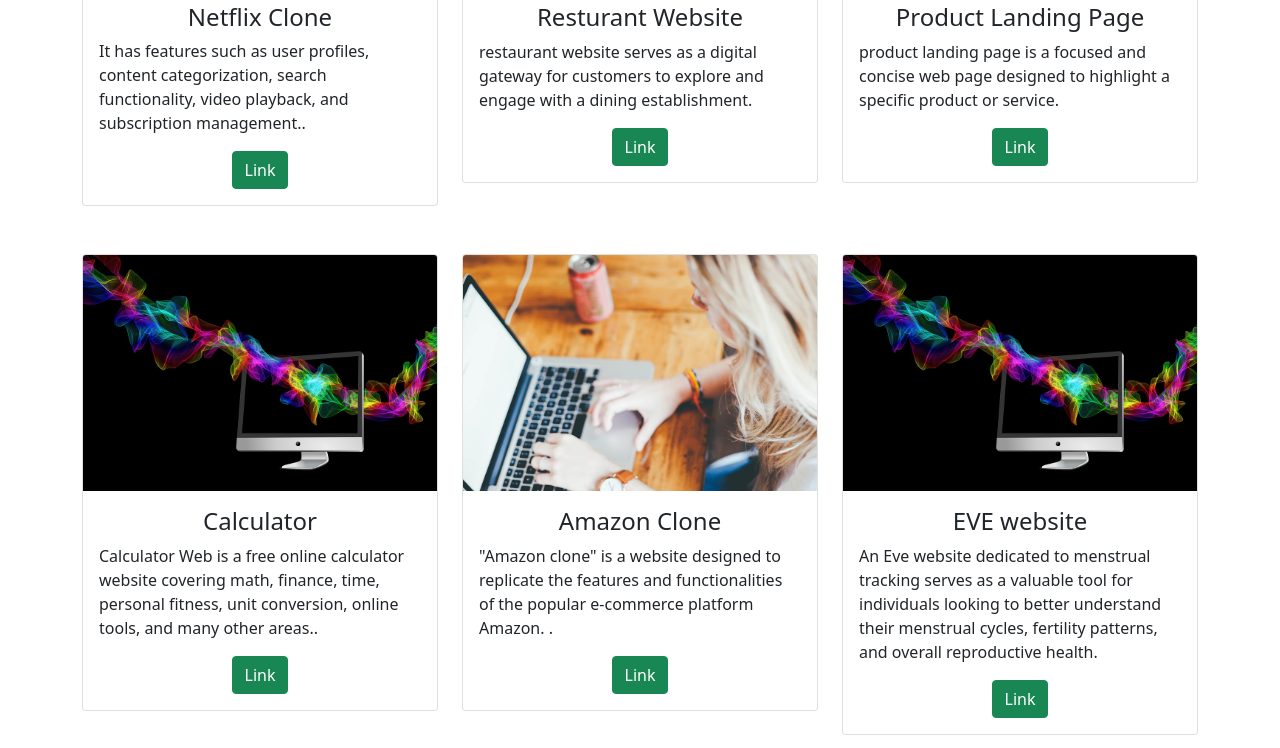
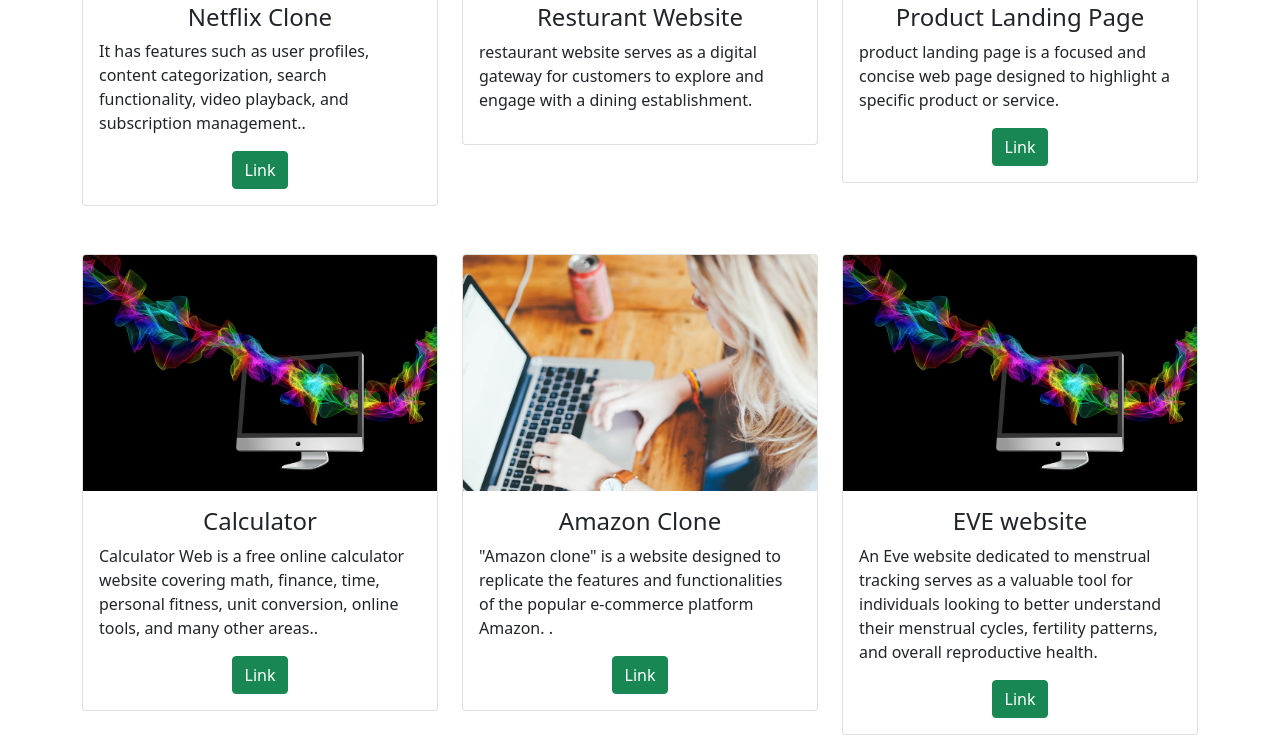
Before and after one commit to Shreyagnihotri/portfolio, a plain HTML site: page index.html in a window 1280 px wide. Shown: the part 2394-3142 px from the top of the page. Drawn offline with nearby package versions, Linux system fonts and the light colour scheme.

Commit message:
index.html

```diff
--- a/index.html
+++ b/index.html
@@ -195,7 +195,7 @@
                               <h4 class="card-title">Resturant Website</h4>
                               <p class="card-text"> restaurant website serves as a digital gateway for customers to explore and engage with a dining establishment.</p>
                               <div class="text-center">
-                                <a href="#" class="btn btn-success">Link</a>
+
 
                               </div>
                           </div>
@@ -237,7 +237,7 @@
                             <h4 class="card-title">Amazon Clone</h4>
                             <p class="card-text">"Amazon clone" is a website designed to replicate the features and functionalities of the popular e-commerce platform Amazon. .</p>
                             <div class="text-center">
-                              <a href="#" class="btn btn-success">Link</a>
+                              <a href=" https://shreyagnihotri.github.io/amazon-clone/" class="btn btn-success">Link</a>
 
                             </div>
                         </div>
```
